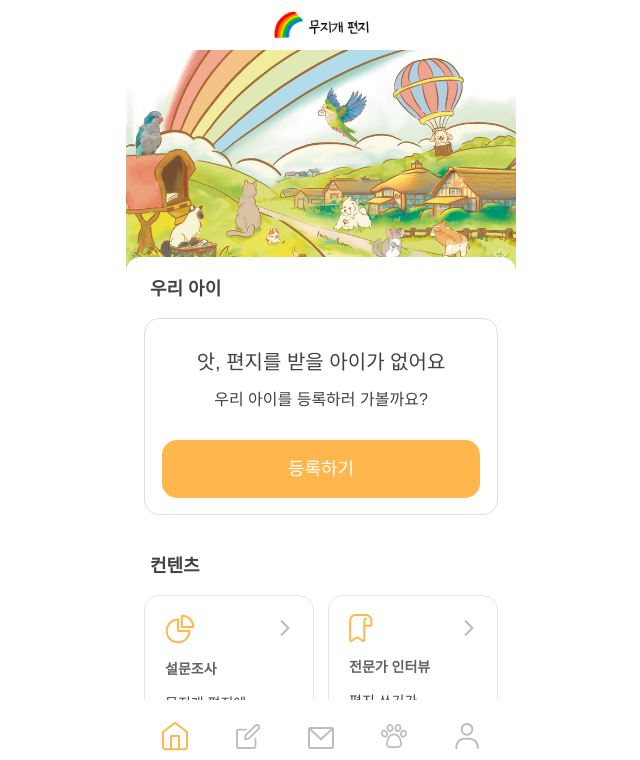
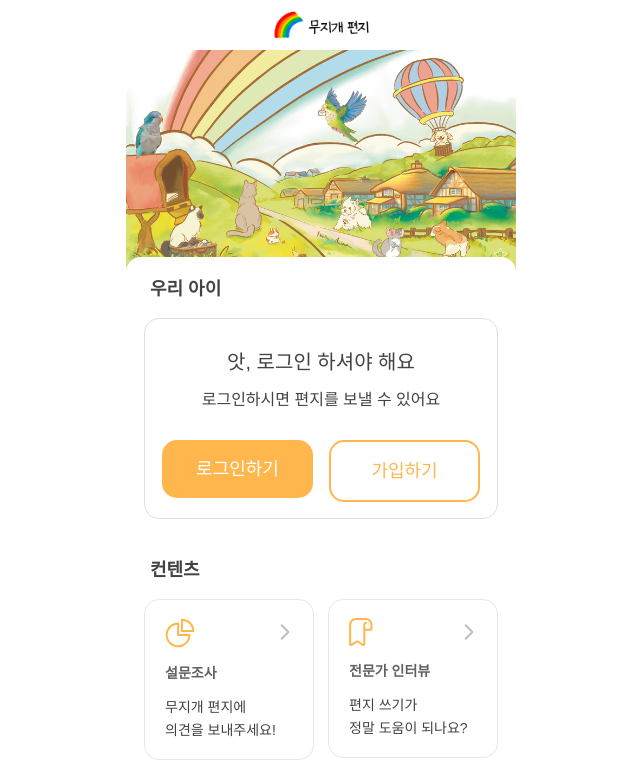
Before and after one commit to rainbow-letter/rainbow-letter-frontend, a React (Create React App) app: page / in a window 1280 px wide. Shown: the top 760 px of the page, without its empty margins (319-959 px from the left). Built offline with nearby package versions, Linux system fonts and the light colour scheme; no server answers.

Commit message:
fix: 웹 최초 접속 시 인증자 처리 에러 수정

```diff
--- a/src/Router.jsx
+++ b/src/Router.jsx
@@ -1,7 +1,7 @@
 /* eslint-disable import/no-cycle */
+import React from 'react';
 import { BrowserRouter, Routes, Route } from 'react-router-dom';
 import { useSelector } from 'react-redux';
-import React from 'react';
 
 import Home from './view/Home';
 import Login from './view/Login';
@@ -28,9 +28,10 @@ import Letters from './components/admin/Letters';
 import AdminLayout from './components/Layout/AdminLayout';
 
 function Router() {
-  const user = useSelector((state) => state.user);
+  const { token } = useSelector((state) => state.user);
   const { isOpen } = useSelector((state) => state.modal);
-  const isLoggedIn = !!user.token;
+
+  const isLoggedIn = !!token;
 
   return (
     <BrowserRouter>
--- a/src/store/user.js
+++ b/src/store/user.js
@@ -1,6 +1,6 @@
 /* eslint-disable default-param-last */
 const initialState = {
-  token: {},
+  token: '',
   role: null,
 };
 
```
